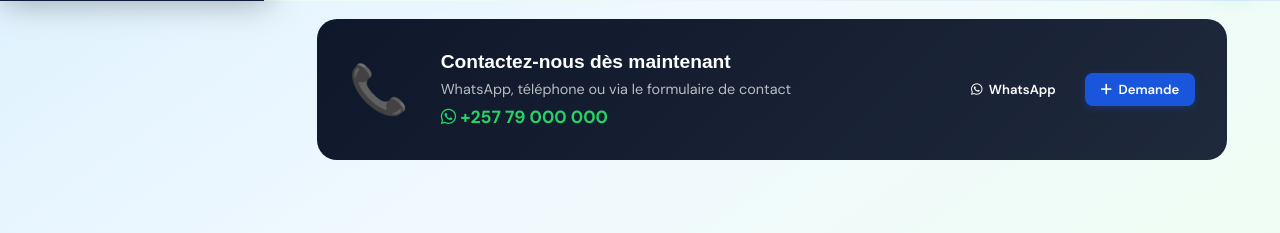
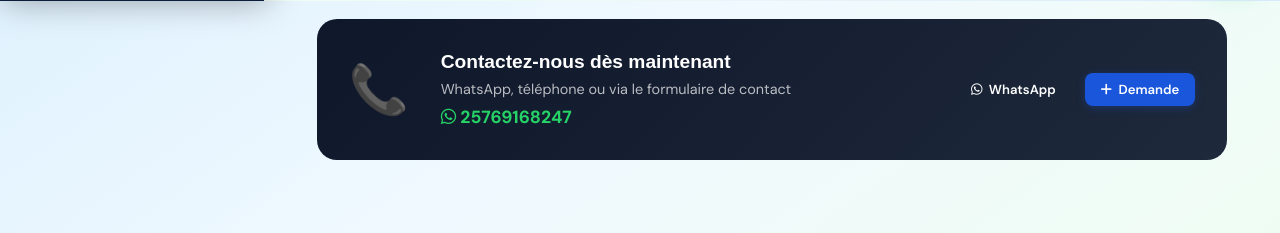
Before and after one commit to Willy-Dev239/infinityhome_final, a Django app: page /a-propos/ in a window 1280 px wide. Shown: the part 799-1032 px from the top of the page. Run offline with Django 5.2, Linux system fonts and the light colour scheme; the visitor is signed in with stand-in values (Sample User, id 1); data that the repository does not hold is empty; parts of the project's set-up code (start-up, migrations or seed data) failed here and were passed over.

Commit message:
UpdateContact

```diff
--- a/templates/base/base.html
+++ b/templates/base/base.html
@@ -254,7 +254,7 @@ footer::before{content:'';position:absolute;top:0;left:0;right:0;height:3px;back
 
     <div class="sb-div"></div>
     <div class="sb-sec">Support direct</div>
-    <a href="https://wa.me/25777869915?text=Bonjour%20Infinity%20Home%2C%20j%27ai%20besoin%20d%27aide" target="_blank" class="sb-a sb-wa"><i class="fab fa-whatsapp"></i> WhatsApp Admin</a>
+    <a href="https://wa.me/25769168247?text=Bonjour%20Infinity%20Home%2C%20j%27ai%20besoin%20d%27aide" target="_blank" class="sb-a sb-wa"><i class="fab fa-whatsapp"></i> WhatsApp Admin</a>
     <a href="tel:+25769168247" class="sb-a" style="color:#fbbf24!important"><i class="fas fa-phone"></i> +25769168247</a>
   </div>
   <div class="sb-foot">
@@ -368,12 +368,12 @@ footer::before{content:'';position:absolute;top:0;left:0;right:0;height:3px;back
       <div class="ft-brand"><div class="ft-lic"><i class="fas fa-hard-hat"></i></div><div class="ft-nm">INFINITY HOME<br>REWIRE &amp; CONSTRUCTION</div><p>Votre partenaire de confiance pour tous vos travaux de construction, rénovation et aménagement au Burundi.</p><div class="ft-soc"><a href="https://www.facebook.com/infinityhomebi" class="soc-btn"><i class="fab fa-facebook-f"></i></a><a href="https://wa.me/25777869915" class="soc-btn"><i class="fab fa-whatsapp"></i></a><a href="#" class="soc-btn"><i class="fab fa-instagram"></i></a><a href="#" class="soc-btn"><i class="fab fa-linkedin-in"></i></a></div></div>
       <div class="ft-col"><h4>Navigation</h4><a href="{% url 'core:accueil' %}"><i class="fas fa-home"></i> Accueil</a><a href="{% url 'core:services' %}"><i class="fas fa-tools"></i> Nos Services</a><a href="{% url 'core:surveillance' %}"><i class="fas fa-camera"></i> Surveillance</a><a href="{% url 'core:a_propos' %}"><i class="fas fa-building"></i> À Propos</a><a href="{% url 'core:contact' %}"><i class="fas fa-envelope"></i> Contact</a></div>
       <div class="ft-col"><h4>Services</h4><a href="#"><i class="fas fa-bolt"></i> Électricité</a><a href="#"><i class="fas fa-wrench"></i> Plomberie</a><a href="#"><i class="fas fa-hard-hat"></i> Construction</a><a href="#"><i class="fas fa-fire"></i> Soudure</a><a href="#"><i class="fas fa-paint-roller"></i> Peinture</a><a href="#"><i class="fas fa-tree"></i> Menuiserie</a></div>
-      <div class="ft-col"><h4>Contact</h4><a href="tel:+25766033033"><i class="fas fa-phone"></i> +257 66 033 033</a><a href="https://wa.me/25777869915" target="_blank"><i class="fab fa-whatsapp"></i> +257 77 869 915</a><a href="mailto:info@infinityhome.bi"><i class="fas fa-envelope"></i> info@infinityhome.bi</a><a href="#"><i class="fas fa-map-marker-alt"></i> Bujumbura, Burundi</a><a href="#"><i class="fas fa-clock"></i> Lun–Sam 7h–18h</a></div>
+      <div class="ft-col"><h4>Contact</h4><a href="tel:+25766033033"><i class="fas fa-phone"></i> 25769168247</a><a href="https://wa.me/25769168247" target="_blank"><i class="fab fa-whatsapp"></i> +25769168247</a><a href="mailto:info@infinityhome.bi"><i class="fas fa-envelope"></i> elieraoulniki@gmail.com</a><a href="#"><i class="fas fa-map-marker-alt"></i> Bujumbura, Burundi</a><a href="#"><i class="fas fa-clock"></i> Lun–Sam 7h–18h</a></div>
     </div>
     <div class="ft-bot"><span>&copy; 2025 Infinity Home Rewire and Construction. Tous droits réservés.</span><div class="ft-links"><a href="#">Confidentialité</a><a href="#">Conditions</a><a href="{% url 'core:contact' %}">Support</a></div></div>
   </div>
 </footer>
-<a class="wa-fab" href="https://wa.me/25777869915?text=Bonjour%20Infinity%20Home" target="_blank"><i class="fab fa-whatsapp"></i></a>
+<a class="wa-fab" href="https://wa.me/25769168247?text=Bonjour%20Infinity%20Home" target="_blank"><i class="fab fa-whatsapp"></i></a>
 <div class="wa-tip">💬 +25769168247</div>
 {% endif %}
 
--- a/templates/core/a_propos.html
+++ b/templates/core/a_propos.html
@@ -60,10 +60,10 @@
     <div style="flex:1;">
       <div style="font-family:'Clash Display',sans-serif;font-size:1.2rem;font-weight:700;margin-bottom:.4rem;">Contactez-nous dès maintenant</div>
       <div style="opacity:.7;font-size:.9rem;">WhatsApp, téléphone ou via le formulaire de contact</div>
-      <div style="font-size:1.1rem;font-weight:700;color:#25D366;margin-top:.5rem;"><i class="fab fa-whatsapp"></i> +257 79 000 000</div>
+      <div style="font-size:1.1rem;font-weight:700;color:#25D366;margin-top:.5rem;"><i class="fab fa-whatsapp"></i> 25769168247</div>
     </div>
     <div style="display:flex;gap:.8rem;flex-shrink:0;flex-wrap:wrap;">
-      <a href="https://wa.me/25779000000" target="_blank" class="btn btn-whatsapp"><i class="fab fa-whatsapp"></i> WhatsApp</a>
+      <a href="https://wa.me/25769168247" target="_blank" class="btn btn-whatsapp"><i class="fab fa-whatsapp"></i> WhatsApp</a>
       {% if user.is_authenticated %}
         <a href="{% url 'demandes:nouvelle_demande' %}" class="btn btn-primary"><i class="fas fa-plus"></i> Demande</a>
       {% endif %}
```
